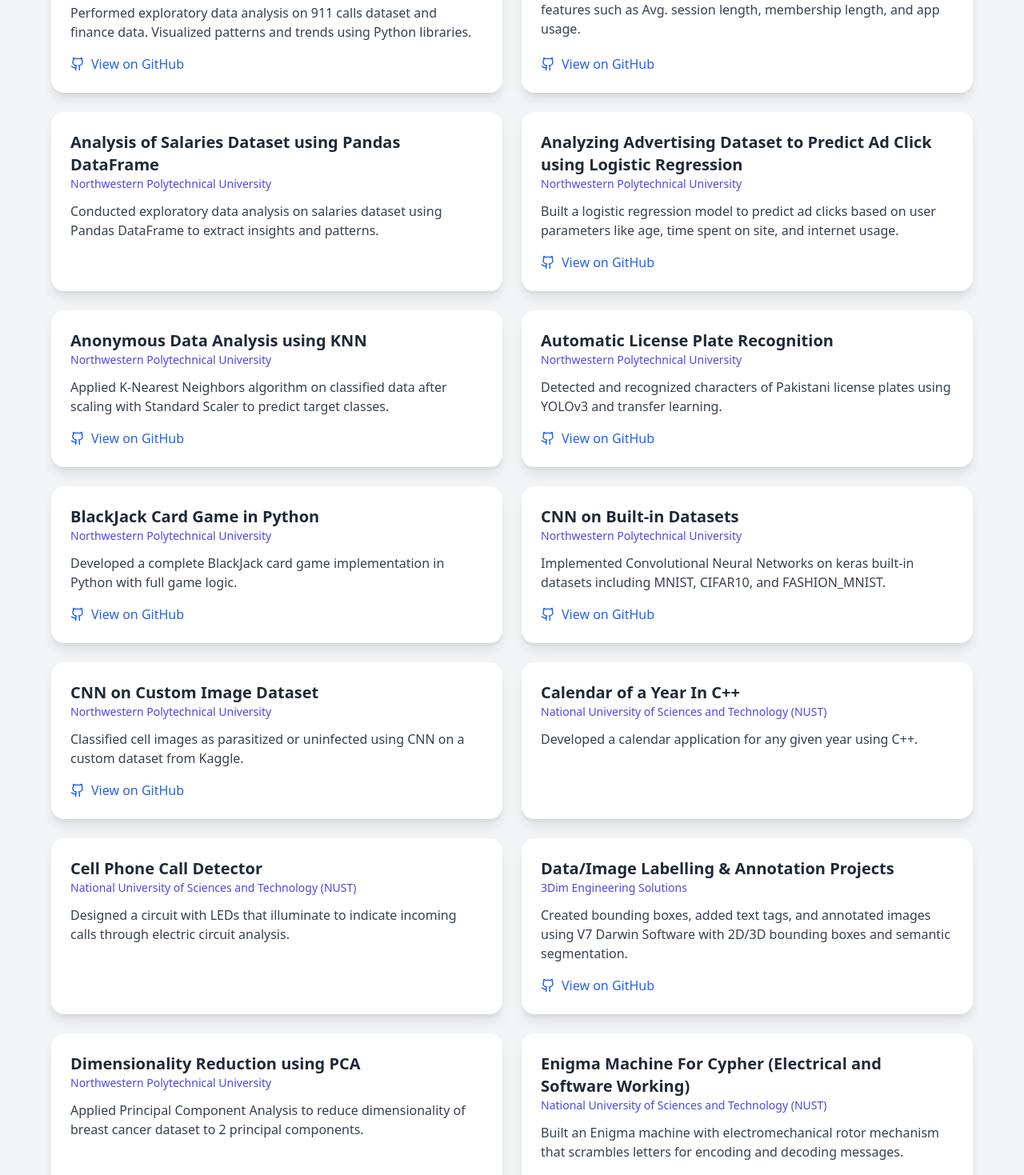
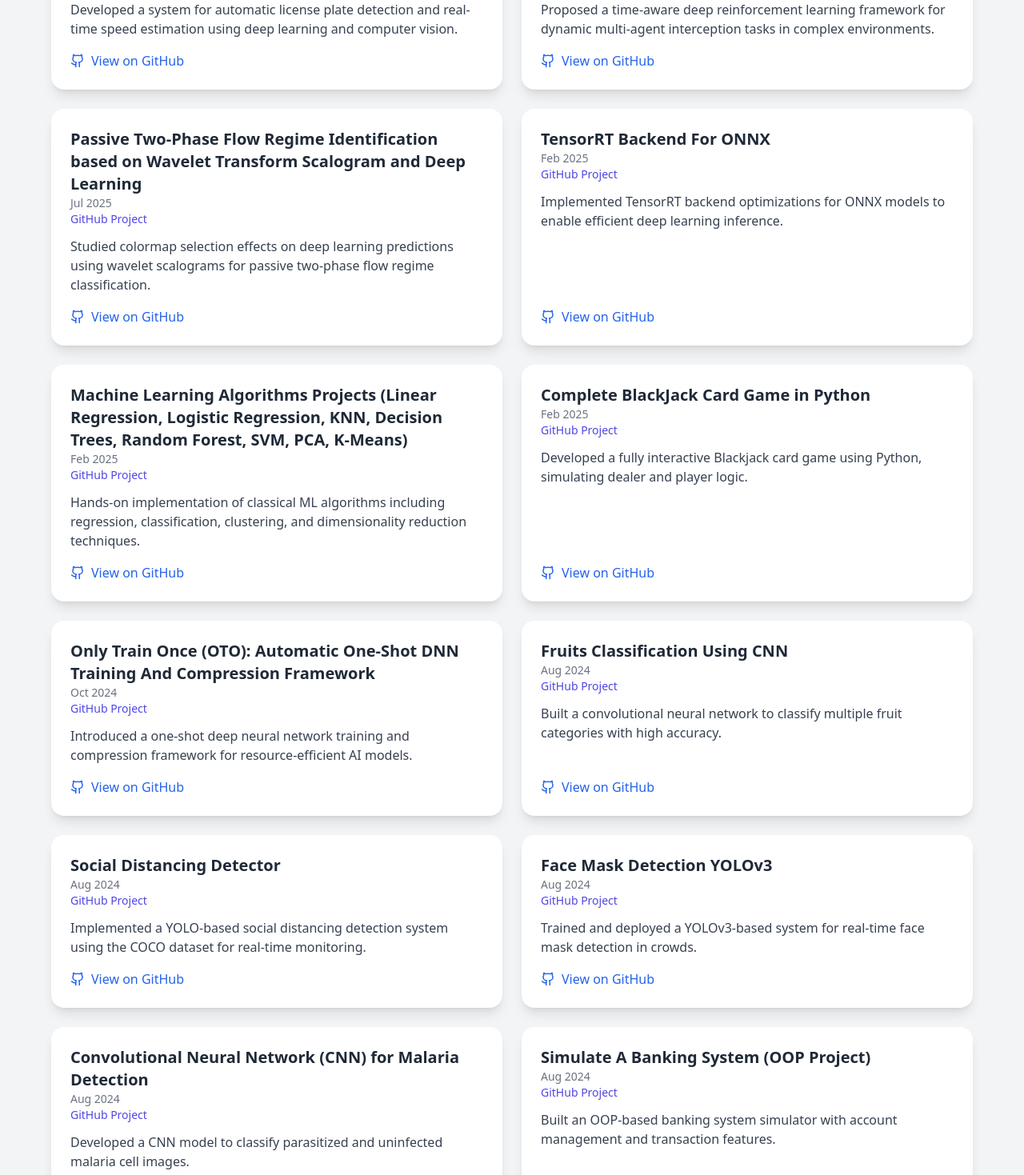
Before and after one commit to AhmedWaqarRao/AhmedWaqarRao.github.io, a React (Create React App) app in the folder ahmadwaqar/: page /projects in a window 1280 px wide. Shown: the part 560-2029 px from the top of the page at 80% size. Built offline with nearby package versions, Linux system fonts and the light colour scheme.

Commit message:
added more projects

```diff
--- a/ahmadwaqar/src/pages/projects.tsx
+++ b/ahmadwaqar/src/pages/projects.tsx
@@ -11,6 +11,118 @@
 }
 
 const projects: Project[] = [
+  {
+    title: "Efficient Real-Time Dynamic Pruning Techniques for Optimizing Target Detection Models in UAVs",
+    period: "Jul 2025",
+    institution: "GitHub Project",
+    description: "Proposed efficient pruning strategies for real-time UAV object detection, optimizing accuracy and latency trade-offs for embedded systems.",
+    github: "https://github.com/AhmedWaqarRao/Efficient-Real-Time-Dynamic-Pruning-Techniques-for-Optimizing-Target-Detection-Models-in-UAVs",
+  },
+  {
+    title: "Adaptive Precision Spraying Tasks on Edge Device Using Real-Time Crop Segmentation",
+    period: "Jul 2025",
+    institution: "GitHub Project",
+    description: "Implemented precision agriculture spraying using real-time crop segmentation models optimized for edge devices.",
+    github: "https://github.com/AhmedWaqarRao/Adaptive-Precision-Spraying-Tasks-on-Edge-Device-Using-Real-Time-Crop-Segmentation",
+  },
+  {
+    title: "Real-Time License Plate Detection and Vehicle Speed Estimation Using Deep Learning",
+    period: "Jul 2025",
+    institution: "GitHub Project",
+    description: "Developed a system for automatic license plate detection and real-time speed estimation using deep learning and computer vision.",
+    github: "https://github.com/AhmedWaqarRao/Real-Time-License-Plate-Detection-and-Vehicle-Speed-Estimation-Using-Deep-Learning-",
+  },
+  {
+    title: "Time-Aware Deep Reinforcement Learning Framework for Dynamic Multi-Agent Interception",
+    period: "Jul 2025",
+    institution: "GitHub Project",
+    description: "Proposed a time-aware deep reinforcement learning framework for dynamic multi-agent interception tasks in complex environments.",
+    github: "https://github.com/AhmedWaqarRao/Time-Aware-Deep-Reinforcement-Learning-Framework-for-Dynamic-Multi-Agent-Interception",
+  },
+  {
+    title: "Passive Two-Phase Flow Regime Identification based on Wavelet Transform Scalogram and Deep Learning",
+    period: "Jul 2025",
+    institution: "GitHub Project",
+    description: "Studied colormap selection effects on deep learning predictions using wavelet scalograms for passive two-phase flow regime classification.",
+    github: "https://github.com/AhmedWaqarRao/Passive-Two-Phase-Flow-Regime-Identification-based-on-Wavelet-Transform-Scalogram-and-Deep-Learning.",
+  },
+  {
+    title: "TensorRT Backend For ONNX",
+    period: "Feb 2025",
+    institution: "GitHub Project",
+    description: "Implemented TensorRT backend optimizations for ONNX models to enable efficient deep learning inference.",
+    github: "https://github.com/AhmedWaqarRao/onnx-tensorrt",
+  },
+  {
+    title: "Machine Learning Algorithms Projects (Linear Regression, Logistic Regression, KNN, Decision Trees, Random Forest, SVM, PCA, K-Means)",
+    period: "Feb 2025",
+    institution: "GitHub Project",
+    description: "Hands-on implementation of classical ML algorithms including regression, classification, clustering, and dimensionality reduction techniques.",
+    github: "https://github.com/AhmedWaqarRao/Machine-Learning-Algorithms-1-Linear-Regression-Projects",
+  },
+  {
+    title: "Complete BlackJack Card Game in Python",
+    period: "Feb 2025",
+    institution: "GitHub Project",
+    description: "Developed a fully interactive Blackjack card game using Python, simulating dealer and player logic.",
+    github: "https://github.com/AhmedWaqarRao/Complete-BlackJack-Card-Game-in-Python.",
+  },
+  {
+    title: "Only Train Once (OTO): Automatic One-Shot DNN Training And Compression Framework",
+    period: "Oct 2024",
+    institution: "GitHub Project",
+    description: "Introduced a one-shot deep neural network training and compression framework for resource-efficient AI models.",
+    github: "https://github.com/AhmedWaqarRao/only_train_once",
+  },
+  {
+    title: "Fruits Classification Using CNN",
+    period: "Aug 2024",
+    institution: "GitHub Project",
+    description: "Built a convolutional neural network to classify multiple fruit categories with high accuracy.",
+    github: "https://github.com/AhmedWaqarRao/Fruits-Classsification-Project",
+  },
+  {
+    title: "Social Distancing Detector",
+    period: "Aug 2024",
+    institution: "GitHub Project",
+    description: "Implemented a YOLO-based social distancing detection system using the COCO dataset for real-time monitoring.",
+    github: "https://github.com/AhmedWaqarRao/Social_Distancing_Detector-Project",
+  },
+  {
+    title: "Face Mask Detection YOLOv3",
+    period: "Aug 2024",
+    institution: "GitHub Project",
+    description: "Trained and deployed a YOLOv3-based system for real-time face mask detection in crowds.",
+    github: "https://github.com/AhmedWaqarRao/Face-Mask-Detection-Project",
+  },
+  {
+    title: "Convolutional Neural Network (CNN) for Malaria Detection",
+    period: "Aug 2024",
+    institution: "GitHub Project",
+    description: "Developed a CNN model to classify parasitized and uninfected malaria cell images.",
+    github: "https://github.com/AhmedWaqarRao/Convolutional_Neural_Network_-CNN-_Project",
+  },
+  {
+    title: "Simulate A Banking System (OOP Project)",
+    period: "Aug 2024",
+    institution: "GitHub Project",
+    description: "Built an OOP-based banking system simulator with account management and transaction features.",
+    github: "https://github.com/AhmedWaqarRao/Simulate-A-Banking-System.OOP_Project",
+  },
+  {
+    title: "Automatic License Plate Recognition (ALPR) Using Transfer Learning",
+    period: "Aug 2024",
+    institution: "GitHub Project",
+    description: "Developed an ALPR system leveraging transfer learning for real-time license plate detection.",
+    github: "https://github.com/AhmedWaqarRao/Automatic-License-Plate-Recognition-ALPR-Using-Transfer-Learning",
+  },
+  {
+    title: "Data Science Project: 911 Data & Finance Data Analysis",
+    period: "Aug 2024",
+    institution: "GitHub Project",
+    description: "Performed exploratory data analysis on emergency 911 call datasets and finance data using Yahoo Finance API.",
+    github: "https://github.com/AhmedWaqarRao/Data_Science_Project",
+  },
   {
     title: "Design and Development of Olive Grading Mechanism & Pitting Machine (Final Year Project)",
     period: "Aug 2021 - Jun 2022",
```
